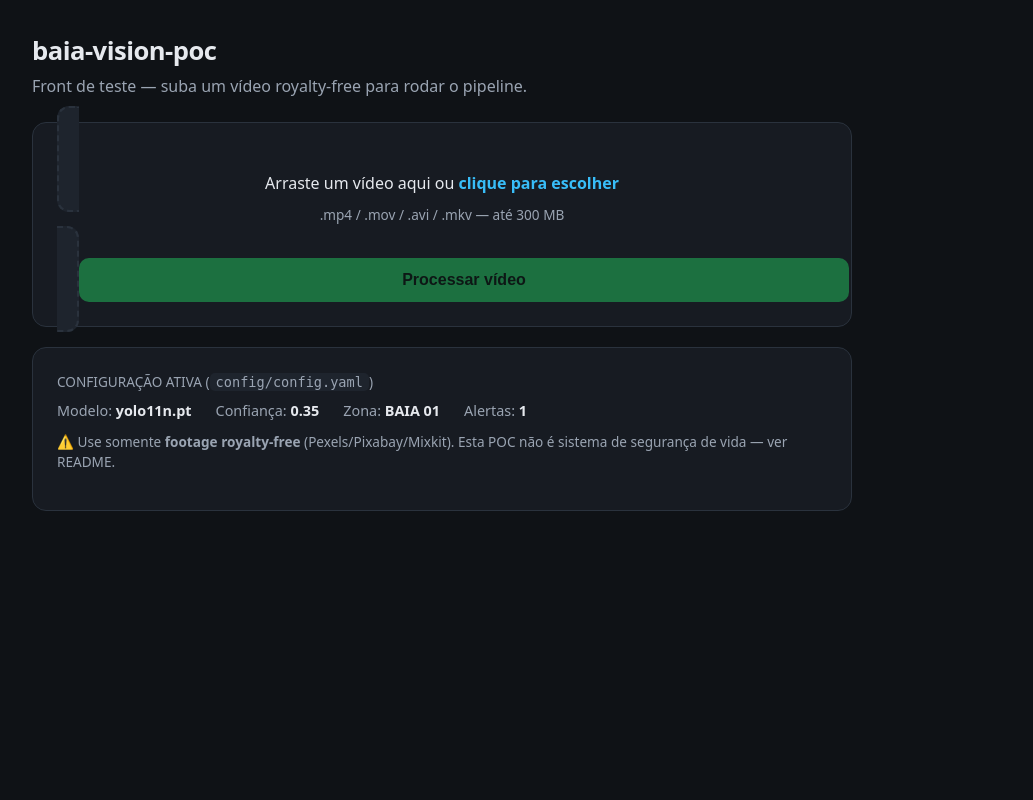
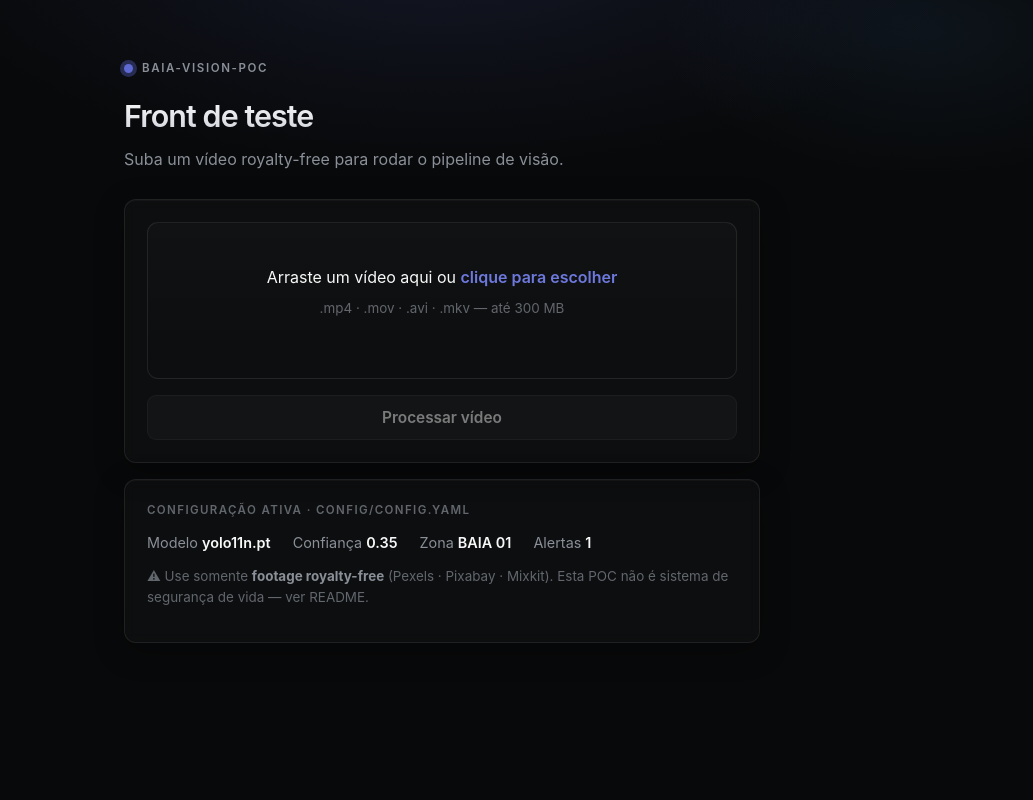
Before and after one commit to AliceCullen-html/ReconhecimentoPy, a Flask app: page / in a window 1280 px wide. Shown: the whole page, without its empty margins (198-1231 px from the left). Run offline with Flask 3, Linux system fonts and the light colour scheme.

Commit message:
style: redesenha front no estilo Linear + corrige glitch da dropzone

```diff
--- a/webapp/app.py
+++ b/webapp/app.py
@@ -101,7 +101,7 @@ def _maybe_transcode_h264(src: Path) -> Path | None:
 @app.route("/", methods=["GET"])
 def index():
     """Página inicial com o formulário de upload."""
-    return render_template("index.html", cfg=_config_summary())
+    return render_template("index.html", cfg=_config_summary(), max_mb=_max_mb)
 
 
 @app.route("/process", methods=["POST"])
--- a/webapp/static/style.css
+++ b/webapp/static/style.css
@@ -1,141 +1,279 @@
+/* =====================================================================
+   baia-vision-poc — front de teste
+   Estética inspirada no Linear: preto profundo, acento violeta,
+   bordas sutis, tipografia apertada. Camada de apresentação apenas.
+   ===================================================================== */
+
 :root {
-  --bg: #0f1216;
-  --panel: #171b22;
-  --panel-2: #1e242d;
-  --text: #e6e9ee;
-  --muted: #9aa4b2;
-  --accent: #22c55e;
-  --accent-2: #38bdf8;
-  --warn: #ef4444;
-  --border: #2a323d;
+  --bg: #08090a;
+  --bg-elevated: #0f1011;
+  --panel: rgba(255, 255, 255, 0.024);
+  --panel-hover: rgba(255, 255, 255, 0.04);
+  --border: rgba(255, 255, 255, 0.08);
+  --border-strong: rgba(255, 255, 255, 0.14);
+  --text: #f7f8f8;
+  --muted: #8a8f98;
+  --faint: #62666d;
+  --accent: #5e6ad2;
+  --accent-hover: #6e79de;
+  --accent-glow: rgba(94, 106, 210, 0.35);
+  --green: #4cb782;
+  --blue: #4ea7fc;
+  --warn: #f2c94c;
+  --radius: 12px;
+  --font: "Inter", -apple-system, BlinkMacSystemFont, "Segoe UI", Roboto,
+    Helvetica, Arial, sans-serif;
 }
 
 * { box-sizing: border-box; }
 
+html { -webkit-text-size-adjust: 100%; }
+
 body {
   margin: 0;
-  font-family: system-ui, -apple-system, "Segoe UI", Roboto, sans-serif;
+  font-family: var(--font);
+  font-size: 15px;
+  line-height: 1.55;
+  color: var(--text);
   background: var(--bg);
-  color: var(--text);
-  line-height: 1.5;
+  /* brilho radial sutil no topo, marca registrada do estilo Linear */
+  background-image:
+    radial-gradient(60% 42% at 50% -8%, rgba(94, 106, 210, 0.14), transparent 70%),
+    radial-gradient(30% 26% at 88% 4%, rgba(78, 167, 252, 0.07), transparent 70%);
+  background-attachment: fixed;
+  -webkit-font-smoothing: antialiased;
+  text-rendering: optimizeLegibility;
+  min-height: 100vh;
 }
 
 .wrap {
-  max-width: 860px;
+  max-width: 680px;
   margin: 0 auto;
-  padding: 32px 20px 64px;
+  padding: 56px 22px 80px;
+}
+
+/* ---------- Cabeçalho ---------- */
+header { margin-bottom: 28px; }
+
+.brand {
+  display: inline-flex;
+  align-items: center;
+  gap: 9px;
+  margin-bottom: 16px;
+}
+.brand .dot {
+  width: 9px; height: 9px; border-radius: 50%;
+  background: var(--accent);
+  box-shadow: 0 0 0 4px var(--accent-glow);
+}
+.brand .kicker {
+  font-size: .72rem;
+  letter-spacing: .14em;
+  text-transform: uppercase;
+  color: var(--muted);
+  font-weight: 600;
 }
 
 header h1 {
-  margin: 0 0 4px;
-  font-size: 1.6rem;
-  letter-spacing: -0.02em;
+  margin: 0 0 6px;
+  font-size: 1.9rem;
+  font-weight: 600;
+  letter-spacing: -0.03em;
+  background: linear-gradient(180deg, #ffffff, #c8ccd4);
+  -webkit-background-clip: text;
+  background-clip: text;
+  color: transparent;
 }
 
 header p.sub {
-  margin: 0 0 24px;
+  margin: 0;
   color: var(--muted);
+  font-size: 1rem;
 }
 
+/* ---------- Painéis ---------- */
 .panel {
   background: var(--panel);
   border: 1px solid var(--border);
-  border-radius: 14px;
-  padding: 24px;
-  margin-bottom: 20px;
+  border-radius: var(--radius);
+  padding: 22px;
+  margin-bottom: 16px;
+  box-shadow: 0 1px 0 rgba(255, 255, 255, 0.03) inset,
+              0 8px 30px rgba(0, 0, 0, 0.28);
+  backdrop-filter: blur(6px);
 }
 
-.dropzone {
-  border: 2px dashed var(--border);
-  border-radius: 12px;
-  padding: 40px 20px;
-  text-align: center;
-  transition: border-color .15s, background .15s;
-  cursor: pointer;
-  background: var(--panel-2);
+.panel-label {
+  font-size: .72rem;
+  letter-spacing: .12em;
+  text-transform: uppercase;
+  color: var(--faint);
+  font-weight: 600;
+  margin-bottom: 12px;
 }
 
-.dropzone.drag { border-color: var(--accent); background: #16241b; }
-.dropzone strong { color: var(--accent-2); }
-
+/* ---------- Dropzone ---------- */
+.dropzone {
+  display: flex;                 /* <- corrige o bug: label como bloco flex */
+  flex-direction: column;
+  align-items: center;
+  justify-content: center;
+  gap: 6px;
+  text-align: center;
+  padding: 42px 24px;
+  border: 1px solid var(--border);
+  border-radius: 11px;
+  background:
+    linear-gradient(180deg, rgba(255, 255, 255, 0.02), rgba(255, 255, 255, 0));
+  cursor: pointer;
+  transition: border-color .16s ease, background .16s ease, box-shadow .16s ease;
+}
+.dropzone:hover { border-color: var(--border-strong); background: var(--panel-hover); }
+.dropzone.drag {
+  border-color: var(--accent);
+  background: rgba(94, 106, 210, 0.08);
+  box-shadow: 0 0 0 3px var(--accent-glow);
+}
+.dropzone .title { font-size: 1rem; color: var(--text); }
+.dropzone .title strong { color: var(--accent-hover); font-weight: 600; }
 .dropzone input[type=file] { display: none; }
 
 .filename {
-  margin-top: 14px;
+  margin-top: 12px;
   color: var(--muted);
-  font-size: .95rem;
+  font-size: .9rem;
   word-break: break-all;
 }
 
+/* ---------- Botão primário ---------- */
 button.primary {
-  margin-top: 18px;
+  margin-top: 16px;
   width: 100%;
-  padding: 13px 18px;
-  font-size: 1rem;
+  padding: 12px 18px;
+  font-family: inherit;
+  font-size: .96rem;
   font-weight: 600;
-  color: #05140a;
-  background: var(--accent);
-  border: none;
-  border-radius: 10px;
+  color: #fff;
+  background: linear-gradient(180deg, var(--accent-hover), var(--accent));
+  border: 1px solid rgba(255, 255, 255, 0.12);
+  border-radius: 9px;
   cursor: pointer;
+  transition: filter .15s ease, transform .05s ease, box-shadow .15s ease;
+  box-shadow: 0 1px 0 rgba(255, 255, 255, 0.18) inset,
+              0 6px 20px rgba(94, 106, 210, 0.28);
 }
-button.primary:disabled { opacity: .5; cursor: not-allowed; }
-button.primary:hover:not(:disabled) { filter: brightness(1.05); }
+button.primary:hover:not(:disabled) { filter: brightness(1.08); }
+button.primary:active:not(:disabled) { transform: translateY(1px); }
+button.primary:disabled {
+  opacity: .45;
+  cursor: not-allowed;
+  box-shadow: none;
+  background: rgba(255, 255, 255, 0.06);
+  border-color: var(--border);
+}
 
+/* ---------- Meta / config ---------- */
 .meta {
   display: flex;
   flex-wrap: wrap;
-  gap: 10px 24px;
+  gap: 8px 22px;
   color: var(--muted);
   font-size: .9rem;
-  margin-top: 4px;
 }
 .meta b { color: var(--text); font-weight: 600; }
 
-table {
-  width: 100%;
-  border-collapse: collapse;
-  font-size: .93rem;
-}
-th, td {
+/* ---------- Tabela de eventos ---------- */
+table { width: 100%; border-collapse: collapse; font-size: .92rem; }
+thead th {
   text-align: left;
-  padding: 9px 12px;
+  padding: 8px 12px;
+  color: var(--faint);
+  font-weight: 600;
+  font-size: .74rem;
+  letter-spacing: .06em;
+  text-transform: uppercase;
   border-bottom: 1px solid var(--border);
 }
-th { color: var(--muted); font-weight: 600; }
+tbody td { padding: 11px 12px; border-bottom: 1px solid var(--border); }
+tbody tr:last-child td { border-bottom: none; }
+td.num { font-variant-numeric: tabular-nums; color: var(--muted); }
+
 .tag {
-  display: inline-block;
-  padding: 2px 9px;
+  display: inline-flex;
+  align-items: center;
+  gap: 6px;
+  padding: 2px 10px;
   border-radius: 999px;
-  font-size: .78rem;
+  font-size: .74rem;
   font-weight: 600;
+  border: 1px solid transparent;
 }
-.tag.INICIO { background: #143024; color: var(--accent); }
-.tag.FIM { background: #0f2733; color: var(--accent-2); }
+.tag::before { content: ""; width: 6px; height: 6px; border-radius: 50%; }
+.tag.INICIO { color: var(--green); background: rgba(76, 183, 130, 0.1); border-color: rgba(76, 183, 130, 0.24); }
+.tag.INICIO::before { background: var(--green); }
+.tag.FIM { color: var(--blue); background: rgba(78, 167, 252, 0.1); border-color: rgba(78, 167, 252, 0.24); }
+.tag.FIM::before { background: var(--blue); }
 
-video { width: 100%; border-radius: 10px; background: #000; margin-top: 6px; }
+/* ---------- Vídeo + links ---------- */
+video {
+  width: 100%;
+  border-radius: 10px;
+  background: #000;
+  margin-top: 4px;
+  border: 1px solid var(--border);
+}
 
-.links { display: flex; flex-wrap: wrap; gap: 12px; margin-top: 8px; }
+.links { display: flex; flex-wrap: wrap; gap: 10px; margin-top: 14px; }
 a.btn {
-  display: inline-block;
-  padding: 9px 16px;
-  border-radius: 9px;
+  display: inline-flex;
+  align-items: center;
+  gap: 7px;
+  padding: 9px 15px;
+  border-radius: 8px;
   text-decoration: none;
   font-weight: 600;
+  font-size: .88rem;
+  color: var(--text);
+  background: var(--panel);
+  border: 1px solid var(--border);
+  transition: border-color .15s ease, background .15s ease;
+}
+a.btn:hover { border-color: var(--border-strong); background: var(--panel-hover); }
+
+a.back {
+  display: inline-flex;
+  align-items: center;
+  gap: 6px;
+  color: var(--muted);
+  text-decoration: none;
   font-size: .9rem;
+  margin-top: 6px;
+}
+a.back:hover { color: var(--text); }
+
+/* ---------- Diversos ---------- */
+.note { color: var(--faint); font-size: .84rem; margin-top: 12px; line-height: 1.5; }
+.note b { color: var(--muted); }
+.spinner { display: none; margin-top: 16px; color: var(--muted); font-size: .9rem; }
+.spinner.on { display: flex; align-items: center; gap: 9px; }
+.spinner .ring {
+  width: 15px; height: 15px; border-radius: 50%;
+  border: 2px solid var(--border-strong);
+  border-top-color: var(--accent);
+  animation: spin .7s linear infinite;
+}
+@keyframes spin { to { transform: rotate(360deg); } }
+.empty { color: var(--muted); font-style: italic; }
+code {
+  font-family: ui-monospace, SFMono-Regular, Menlo, monospace;
+  font-size: .85em;
+  background: rgba(255, 255, 255, 0.06);
+  padding: 1px 6px;
+  border-radius: 5px;
   color: var(--text);
-  background: var(--panel-2);
-  border: 1px solid var(--border);
 }
-a.btn:hover { border-color: var(--accent-2); }
-a.back { color: var(--muted); text-decoration: none; font-size: .9rem; }
 
-.note {
-  color: var(--muted);
-  font-size: .85rem;
-  margin-top: 10px;
+@media (max-width: 560px) {
+  .wrap { padding: 36px 16px 60px; }
+  header h1 { font-size: 1.6rem; }
 }
-.spinner { display: none; margin-top: 16px; color: var(--muted); }
-.spinner.on { display: block; }
-.empty { color: var(--muted); font-style: italic; }
-code { background: var(--panel-2); padding: 1px 6px; border-radius: 5px; }
--- a/webapp/templates/index.html
+++ b/webapp/templates/index.html
@@ -9,15 +9,19 @@
 <body>
   <div class="wrap">
     <header>
-      <h1>baia-vision-poc</h1>
-      <p class="sub">Front de teste — suba um vídeo royalty-free para rodar o pipeline.</p>
+      <div class="brand">
+        <span class="dot"></span>
+        <span class="kicker">baia-vision-poc</span>
+      </div>
+      <h1>Front de teste</h1>
+      <p class="sub">Suba um vídeo royalty-free para rodar o pipeline de visão.</p>
     </header>
 
     <form class="panel" id="form" action="{{ url_for('process') }}" method="post"
           enctype="multipart/form-data">
       <label class="dropzone" id="drop">
-        <div>Arraste um vídeo aqui ou <strong>clique para escolher</strong></div>
-        <div class="note">.mp4 / .mov / .avi / .mkv — até 300 MB</div>
+        <div class="title">Arraste um vídeo aqui ou <strong>clique para escolher</strong></div>
+        <div class="note" style="margin-top:2px;">.mp4 · .mov · .avi · .mkv — até {{ max_mb }} MB</div>
         <input type="file" id="video" name="video"
                accept=".mp4,.mov,.avi,.mkv,video/*" required>
         <div class="filename" id="filename"></div>
@@ -28,23 +32,22 @@
       </button>
 
       <div class="spinner" id="spinner">
-        ⏳ Processando… a inferência frame a frame pode levar alguns minutos
-        dependendo do vídeo e do hardware. Não feche a aba.
+        <span class="ring"></span>
+        <span>Processando… a inferência frame a frame pode levar alguns minutos.
+          Não feche a aba.</span>
       </div>
     </form>
 
     <div class="panel">
-      <div style="color:var(--muted);font-size:.85rem;margin-bottom:8px;">
-        CONFIGURAÇÃO ATIVA (<code>config/config.yaml</code>)
-      </div>
+      <div class="panel-label">Configuração ativa · config/config.yaml</div>
       <div class="meta">
-        <span>Modelo: <b>{{ cfg.model }}</b></span>
-        <span>Confiança: <b>{{ cfg.conf }}</b></span>
-        <span>Zona: <b>{{ cfg.zone }}</b></span>
-        <span>Alertas: <b>{{ cfg.alerts|length }}</b></span>
+        <span>Modelo <b>{{ cfg.model }}</b></span>
+        <span>Confiança <b>{{ cfg.conf }}</b></span>
+        <span>Zona <b>{{ cfg.zone }}</b></span>
+        <span>Alertas <b>{{ cfg.alerts|length }}</b></span>
       </div>
       <p class="note">
-        ⚠️ Use somente <b>footage royalty-free</b> (Pexels/Pixabay/Mixkit).
+        ⚠ Use somente <b>footage royalty-free</b> (Pexels · Pixabay · Mixkit).
         Esta POC não é sistema de segurança de vida — ver README.
       </p>
     </div>
```
Also changed, not shown: webapp/templates/result.html (+15 -11 lines).
